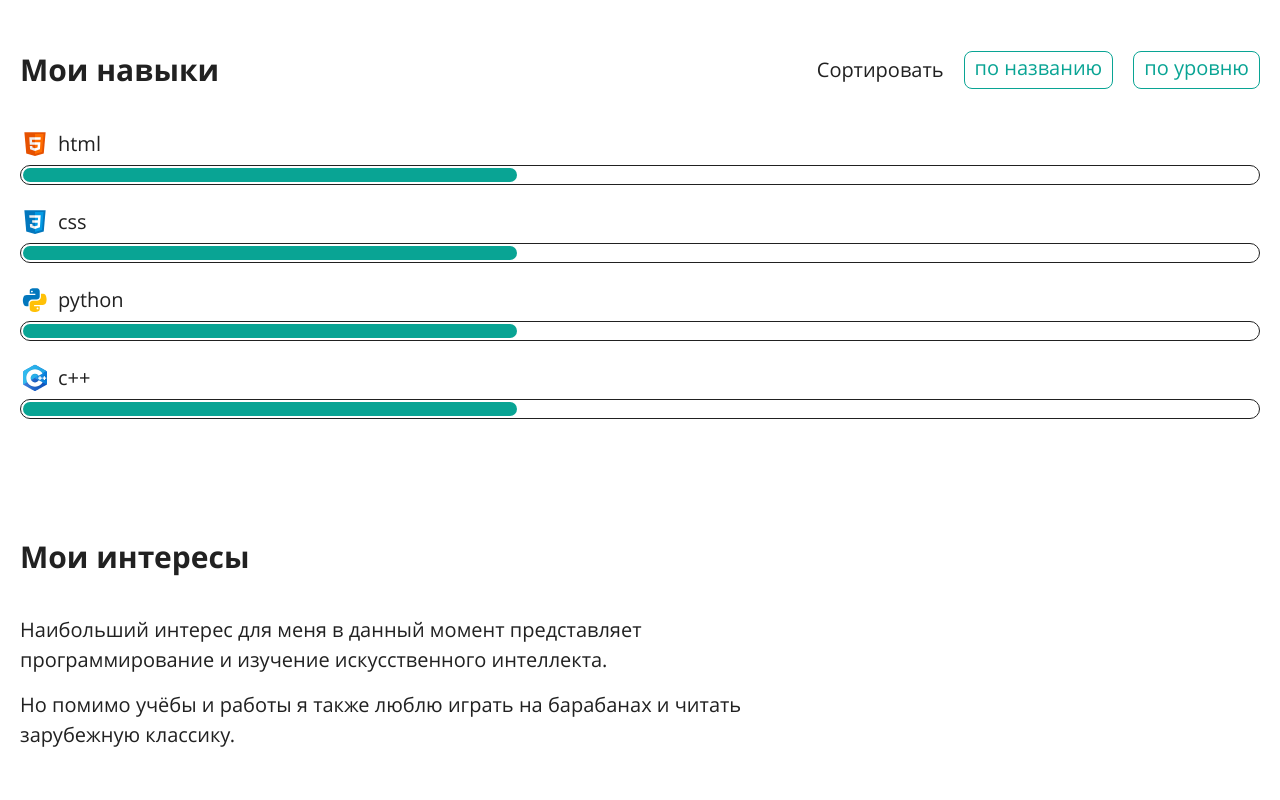
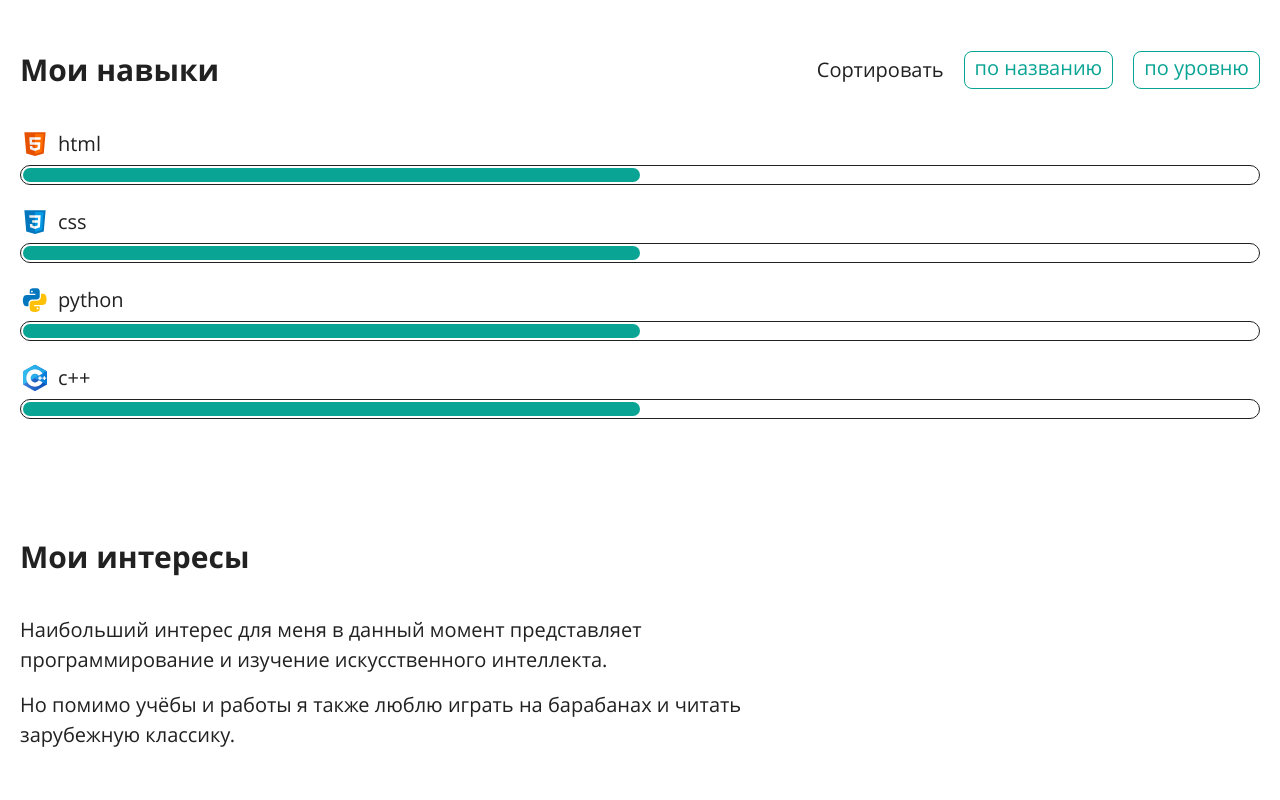
Before and after one commit to Alkirys/TI-2, a plain HTML site: page index.html in a window 1280 px wide. Shown: the part 1220-2020 px from the top of the page. Drawn offline with Linux system fonts and the light colour scheme.

Commit message:
rewrite skills list layout to js

```diff
--- a/css/style.css
+++ b/css/style.css
@@ -236,22 +236,6 @@ footer {
 
 .skill-item {
     text-transform: lowercase;
-}
-
-.skill-item_html {
-    background-image: url("../img/skills/html.svg");
-}
-
-.skill-item_css {
-    background-image: url("../img/skills/css.svg");
-}
-
-.skill-item_cpp {
-    background-image: url("../img/skills/c++.svg");
-}
-
-.skill-item_python {
-    background-image: url("../img/skills/python.svg");
 }
 
 /*ТИ-6 часть 1*/
--- a/index.html
+++ b/index.html
@@ -18,9 +18,9 @@
       </div>
       <nav class="main-nav">
         <a class="main-nav__href" href="#aboutMe">Обо мне</a>
-        <a class="main-nav__href"  href="#skills">Навыки</a>
-        <a class="main-nav__href"  href="#interests">Интересы</a>
-        <a class="main-nav__href"  href="#contacts">Контакты</a>
+        <a class="main-nav__href" href="#skills">Навыки</a>
+        <a class="main-nav__href" href="#interests">Интересы</a>
+        <a class="main-nav__href" href="#contacts">Контакты</a>
       </nav>
     </header>
     <main>
@@ -49,24 +49,7 @@
             <button class="skills__button">По уровню</button>
           </div>
         </div>
-        <dl class="skill-list">
-          <dt class="skill-item skill-item_html">html</dt>
-          <dd class="skill-level">
-            <div style="width: 40%;">40%</div>
-          </dd>
-          <dt class="skill-item skill-item_css">css</dt>
-          <dd class="skill-level">
-            <div style="width: 40%;">40%</div>
-          </dd>
-          <dt class="skill-item skill-item_python">python</dt>
-          <dd class="skill-level">
-            <div style="width: 40%;">40%</div>
-          </dd>
-          <dt class="skill-item skill-item_cpp">c++</dt>
-          <dd class="skill-level">
-            <div style="width: 40%;">40%</div>
-          </dd>
-        </dl>
+        <dl class="skill-list"></dl>
       </section>
       <section id="interests" class="interests">
         <h2>Мои интересы</h2>
@@ -99,5 +82,7 @@
     </main>
   </div>
   <footer class="main-footer"><div class="container"><p>© 2023 Сергей Константинов</p></div></footer>
+
+  <script src="scripts/script.js" defer></script>
 </body>
 </html>
--- /dev/null
+++ b/scripts/script.js
@@ -0,0 +1,46 @@
+const skills = {
+    data: [
+        {
+            name: 'html',
+            level: 50,
+            icon: 'html.svg',
+        },
+        {
+            name: 'css',
+            level: 50,
+            icon: 'css.svg',
+        },
+        {
+            name: 'python',
+            level: 50,
+            icon: 'python.svg',
+        },
+        {
+            name: 'c++',
+            level: 50,
+            icon: 'c++.svg',
+        },
+    ],
+
+    generateList: function (parentElement) {
+        this.data.forEach((skill) => {
+            const dt = document.createElement('dt');
+            const dd = document.createElement('dd');
+            const div = document.createElement('div');
+
+            dt.textContent = skill.name;
+            dt.classList.add('skill-item');
+            dt.style.backgroundImage = `url("../img/skills/${skill.icon}")`;
+            dd.classList.add('skill-level');
+            div.style.width = `${skill.level}%`;
+            div.textContent = `${skill.level}%`;
+
+            dd.append(div);
+            parentElement.append(dt);
+            parentElement.append(dd);
+        });
+    },
+}
+
+const skillList = document.querySelector('.skill-list');
+skills.generateList(skillList);
```
